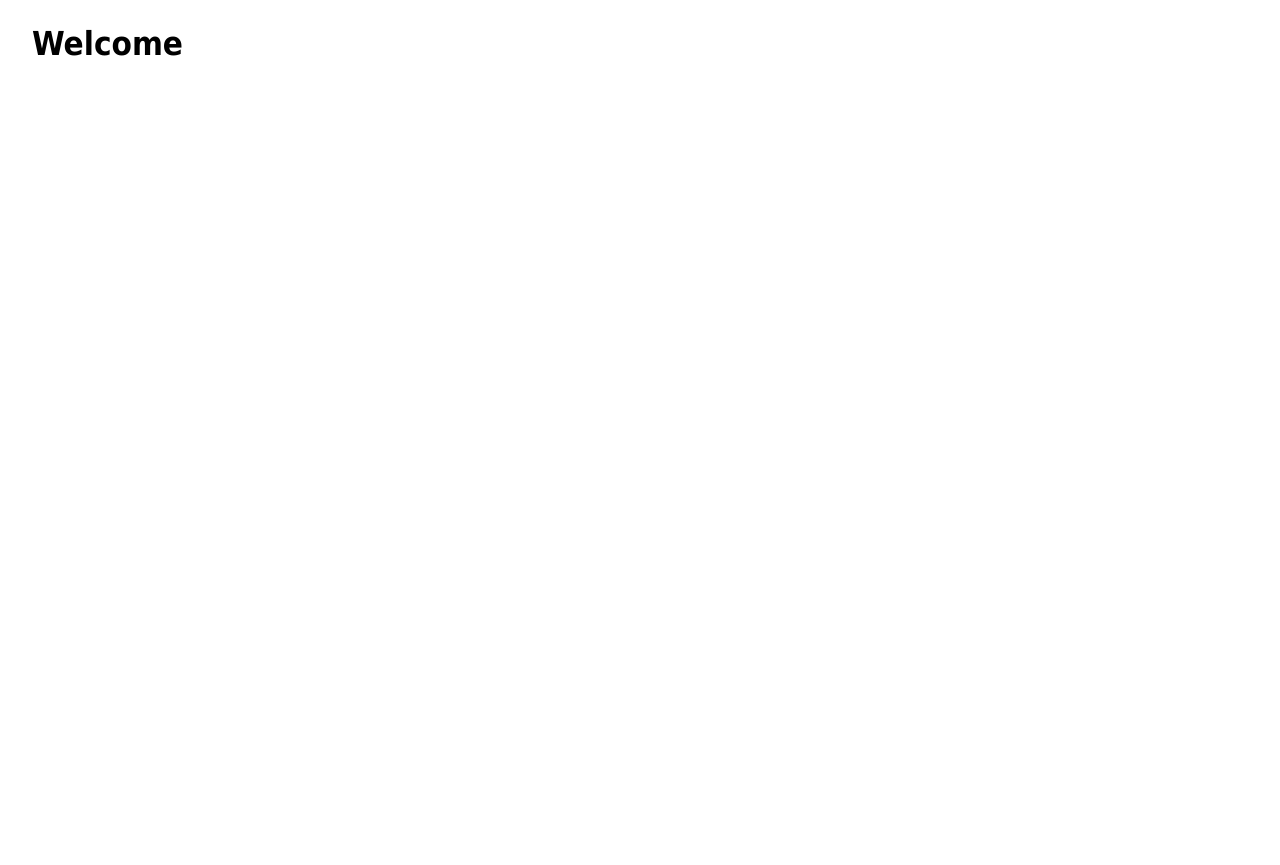
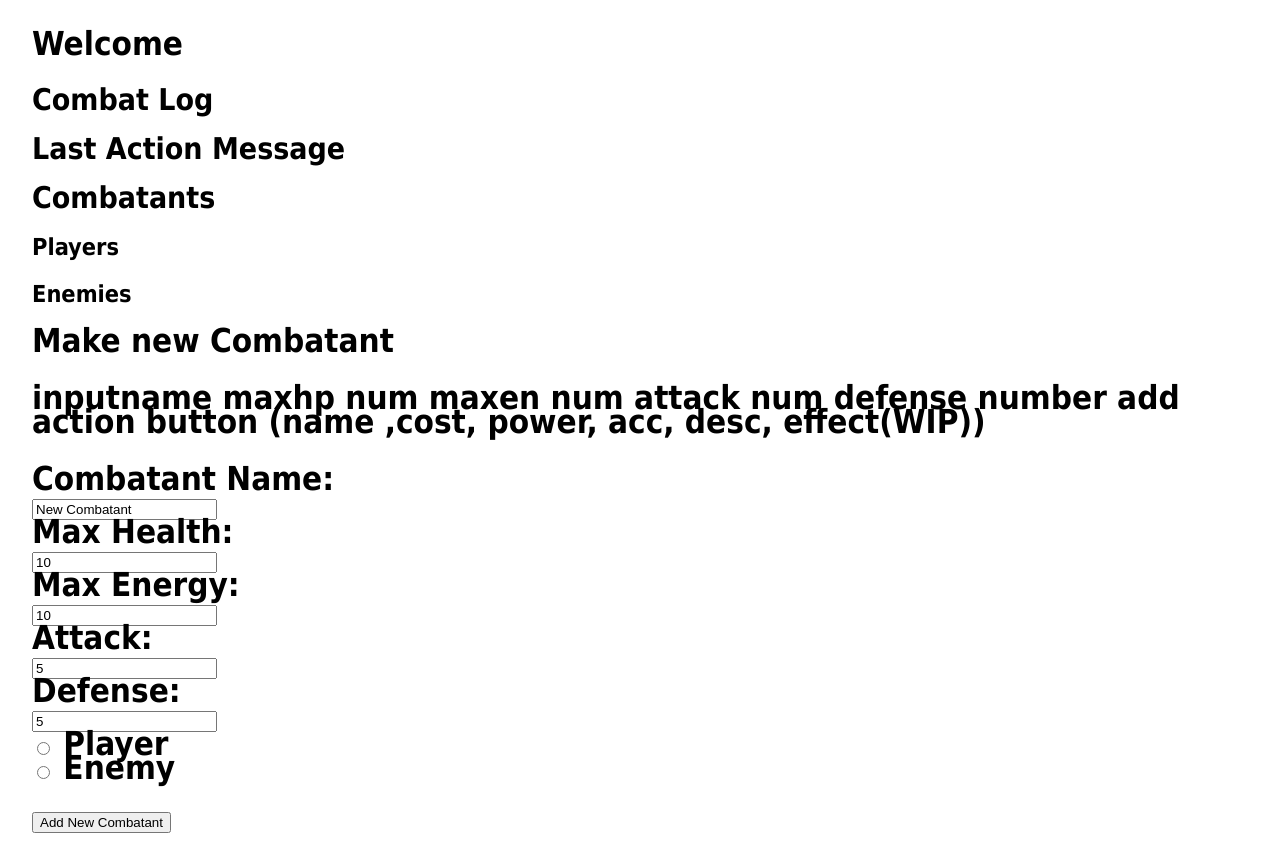
Before and after one commit to ZeitHeld/Practice-JS-RPG_Basic, a plain HTML site: page index.html in a window 1280 px wide. Before the commit the page ends 800 px from the top, so only its background shows below. Drawn offline with Linux system fonts and the light colour scheme.

Commit message:
bit of combatant update

```diff
--- a/index.html
+++ b/index.html
@@ -12,11 +12,65 @@
 			<h1>Welcome
 		</div>
 
-		<div id="con_log_combat"></div>
-		<div id="con_msg_action"></div>
+		<div id="con_log_combat">
+			<h2>Combat Log
+		</div>
+		<div id="con_msg_action">
+			<h2>Last Action Message
+		</div>
 
+		<h2>Combatants
+		<h3>Players
 		<div id="discon_player" class="con_combatant"></div>
+		<h3>Enemies
 		<div id="discon_enemy" class="con_combatant"></div>
+
+		<h1>Make new Combatant
+		<div id="con_creation">
+		<p>	inputname
+			maxhp num
+			maxen num
+			attack num
+			defense number
+
+			add action button
+			(name ,cost, power, acc, desc, effect(WIP))
+
+
+			<form action="/server/store_combatant.php">
+				<div>
+					<label for="name">Combatant Name:</label><br>
+					<input type="text" id="name" name="name" value="New Combatant">
+				</div>
+				<div>
+					<label for="hpmax">Max Health:</label><br>
+					<input type="text" id="hpmax" name="hpmax" value="10">
+				</div>
+				<div>
+					<label for="enmax">Max Energy:</label><br>
+					<input type="text" id="enmax" name="enmax" value="10">
+				</div>
+				<div>
+					<label for="atk">Attack:</label><br>
+					<input type="text" id="atk" name="atk" value="5">
+				</div>
+				<div>
+					<label for="def">Defense:</label><br>
+					<input type="text" id="def" name="def" value="5">
+				</div>
+				<div>
+					<input type="radio" id="team_player" name="team" value="Player">
+					<label for="team_player">Player</label><br>
+					<input type="radio" id="team_enemy" name="team" value="Enemy">
+					<label for="team_enemy">Enemy</label><br>
+				</div>
+				<div>
+				<br>
+				<input type="submit" value="Add New Combatant">
+			</form>
+
+
+		</div>
 
 	</body>
 </html>
```
Also changed, not shown: scripts/c_combatant.js (+13 -4 lines), 2 other files.
